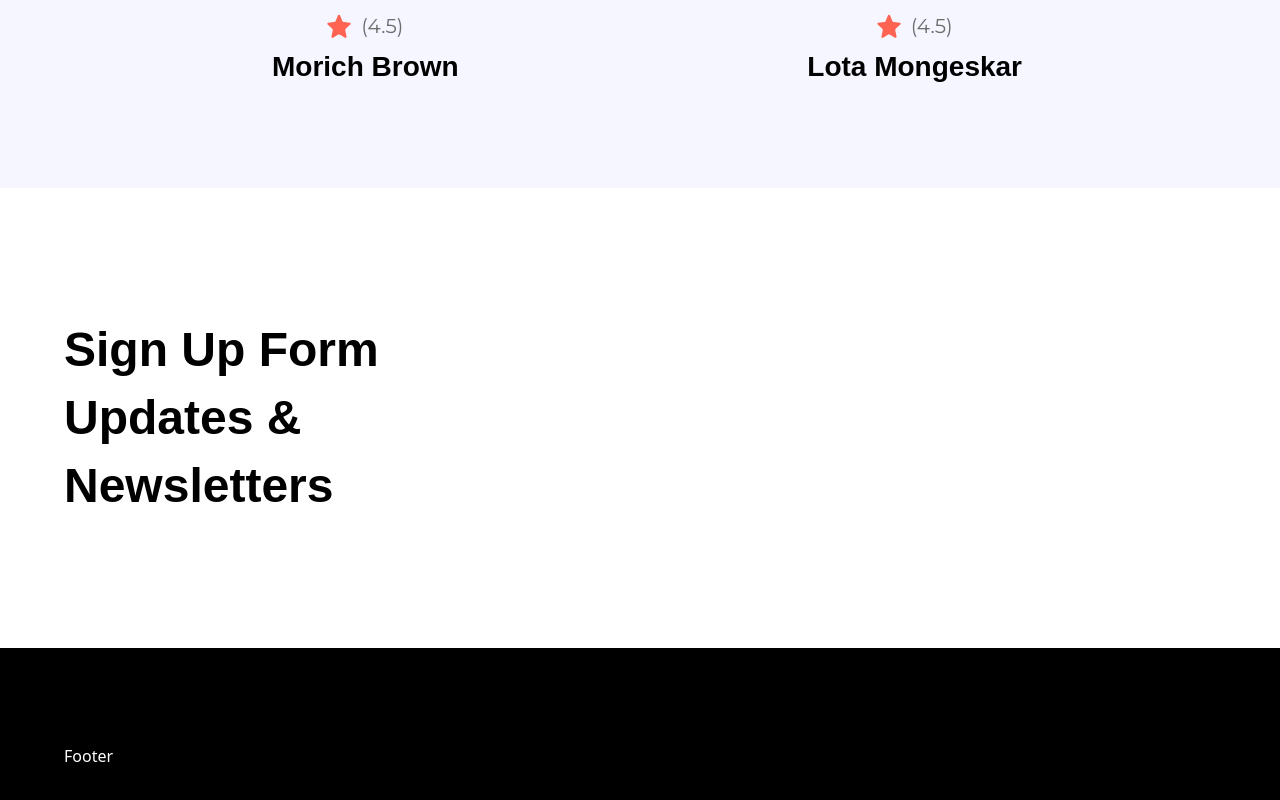
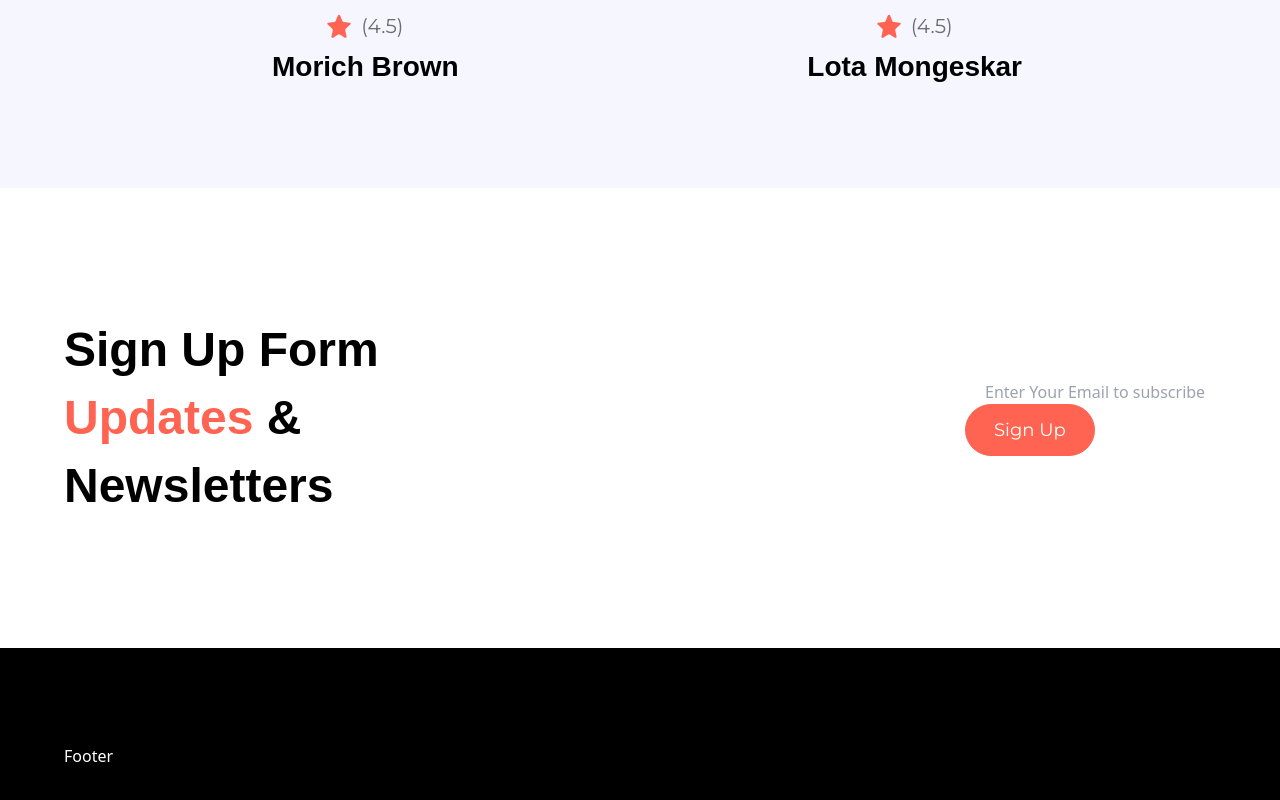
Before and after one commit to Yusufiabichi/E-commerce-Landing-page, a React (Vite) app: page / in a window 1280 px wide. Shown: the part 4129-4929 px from the top of the page. Built offline with nearby package versions, Linux system fonts and the light colour scheme; a web font is replaced by a local one.

Commit message:
subscribe

```diff
--- a/src/sections/Subscribe.jsx
+++ b/src/sections/Subscribe.jsx
@@ -1,3 +1,4 @@
+import Button from "../components/Button"
 
 const Subscribe = () => {
   return (
@@ -6,9 +7,18 @@ const Subscribe = () => {
 
       <h3 className="text-4xl leading-[68px] lg:max-w-md font-palanquin font-bold">
         Sign Up Form
-        <span> Updates
+        <span className="text-coral-red"> Updates
         </span> & Newsletters
       </h3>
+
+      <div className="">
+        <input type="text"
+        placeholder="Enter Your Email to subscribe"
+        className="input" />
+        <div>
+          <Button label="Sign Up"/>
+        </div>
+      </div>
     </section>
   )
 }
```
